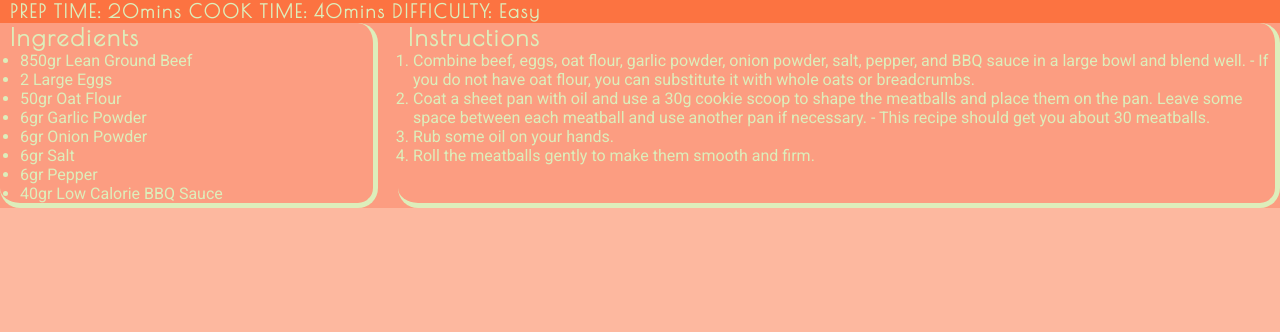
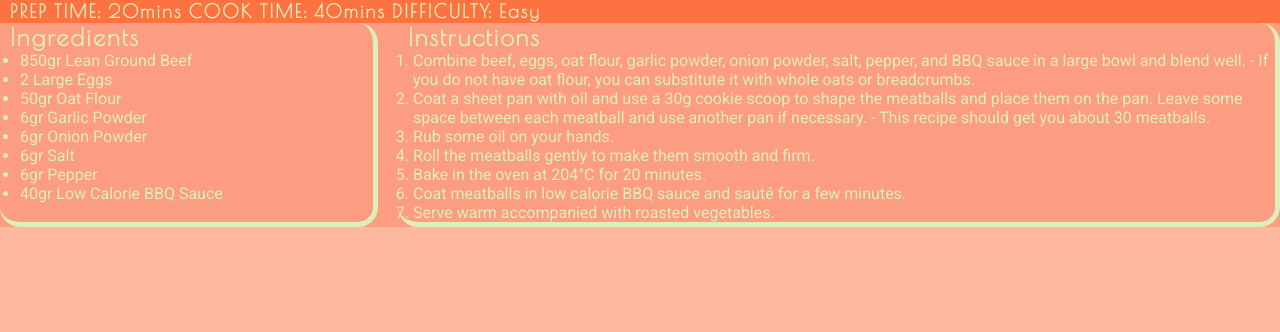
Before and after one commit to JoelChan13/MealPrepHub, a plain HTML site: page bbq-beef-meatballs.html in a window 1280 px wide. Shown: the part 398-730 px from the top of the page. Drawn offline with nearby package versions, Linux system fonts and the light colour scheme.

Commit message:
update bbq beef meatballs recipe content

```diff
--- a/bbq-beef-meatballs.html
+++ b/bbq-beef-meatballs.html
@@ -82,6 +82,9 @@
                         space between each meatball and use another pan if necessary. - This recipe should get you about 30 meatballs.</li>
                         <li>Rub some oil on your hands.</li>
                         <li>Roll the meatballs gently to make them smooth and firm.</li>
+                        <li>Bake in the oven at 204°C for 20 minutes.</li>
+                        <li>Coat meatballs in low calorie BBQ sauce and sauté for a few minutes.</li>
+                        <li>Serve warm accompanied with roasted vegetables.</li>
                     </ol>
                 </div>
             </div>
```
Also changed, not shown: protein-cinnamon-rolls.html (+1 -1 lines).
